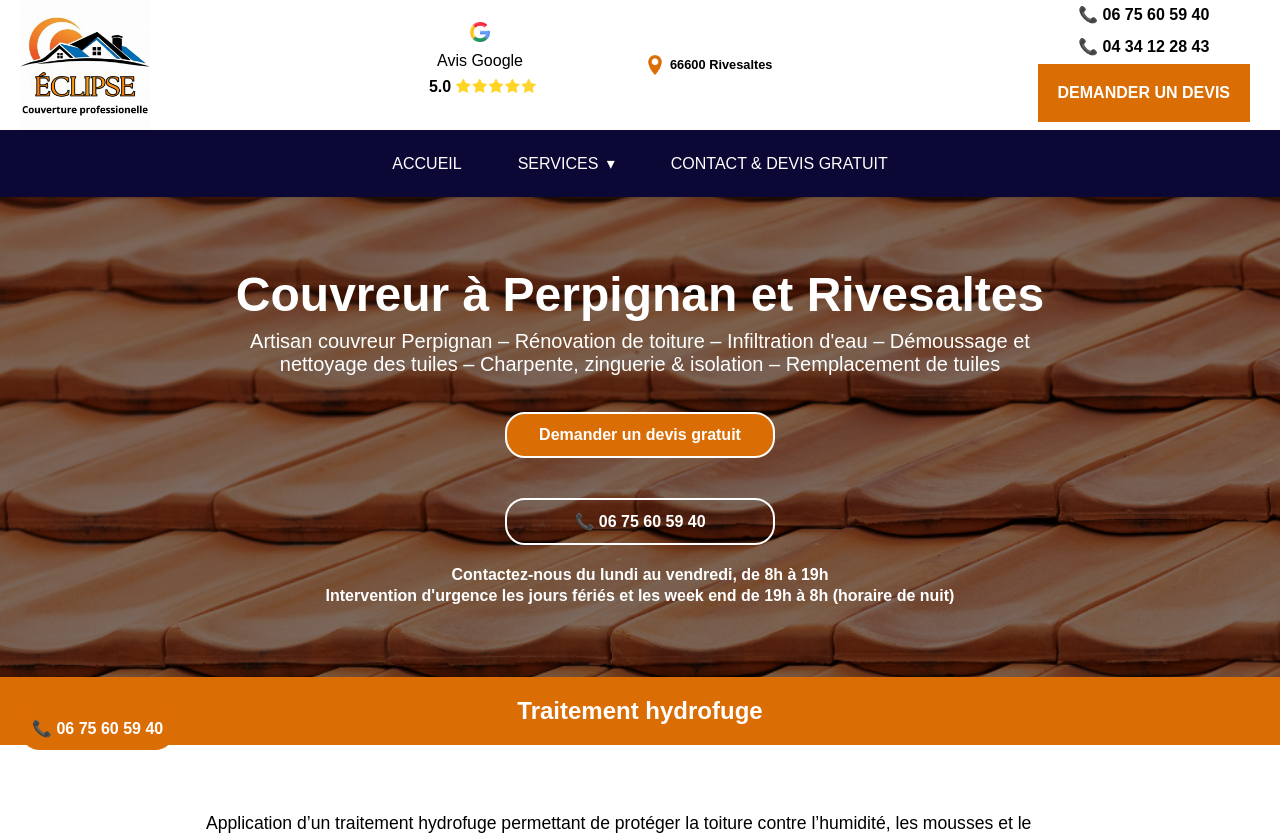
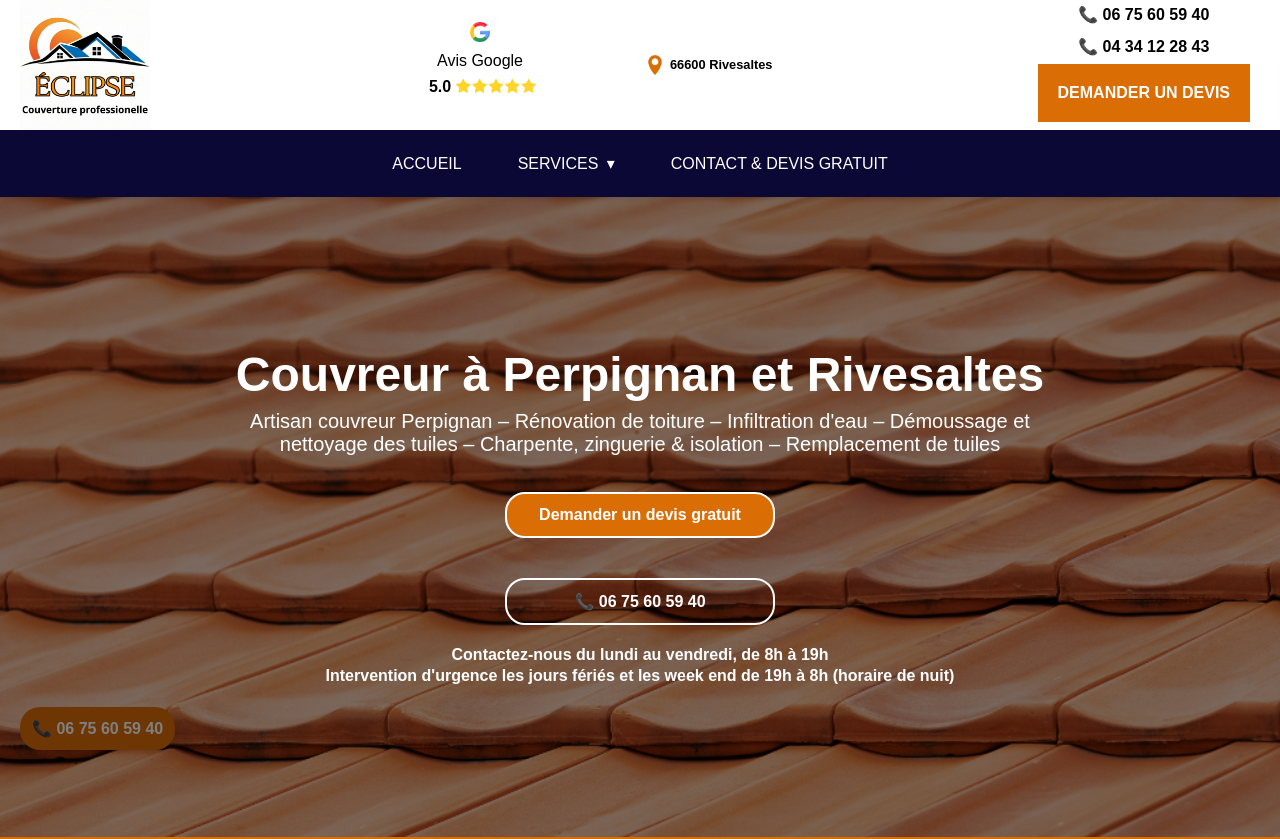
Before and after one commit to AdrienW86/eclipse, a Next.js app: page /hydrofuge in a window 1280 px wide. Shown: the top 839 px of the page. Built offline with nearby package versions, Linux system fonts and the light colour scheme.

Commit message:
mise en ligne

```diff
--- a/components/Banner/banner.module.css
+++ b/components/Banner/banner.module.css
@@ -1,7 +1,7 @@
 .banner {
   position: relative;
   width: 100%;
-  height: 60vh;
+  height: 80vh;
   min-height: 300px;
   display: flex;
   align-items: center;
--- a/components/Menu/menu.module.css
+++ b/components/Menu/menu.module.css
@@ -2,7 +2,6 @@
   width: 100%;
   background-color: #0b0835;
   box-shadow: 0 2px 4px rgba(0,0,0,0.1);
-  top: 0;
   color: white;
   z-index: 50;
   position: sticky;
```
